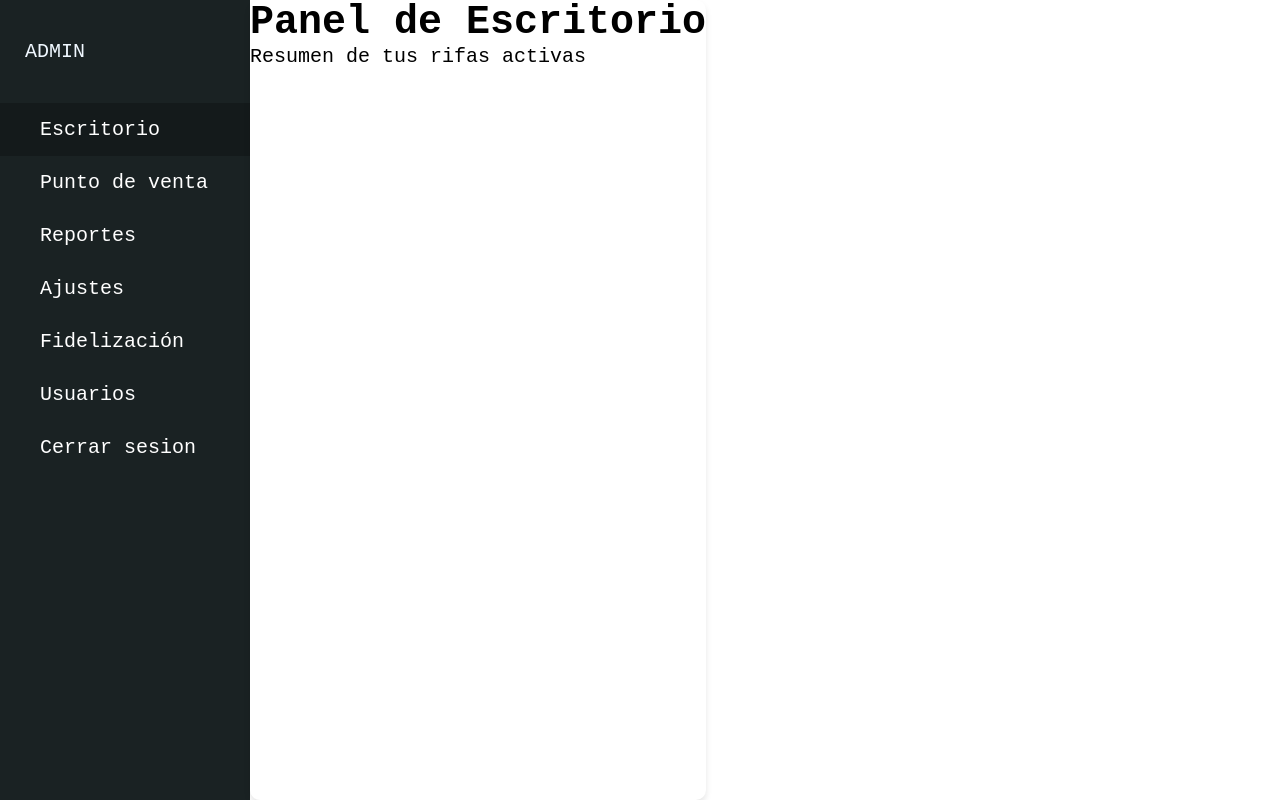
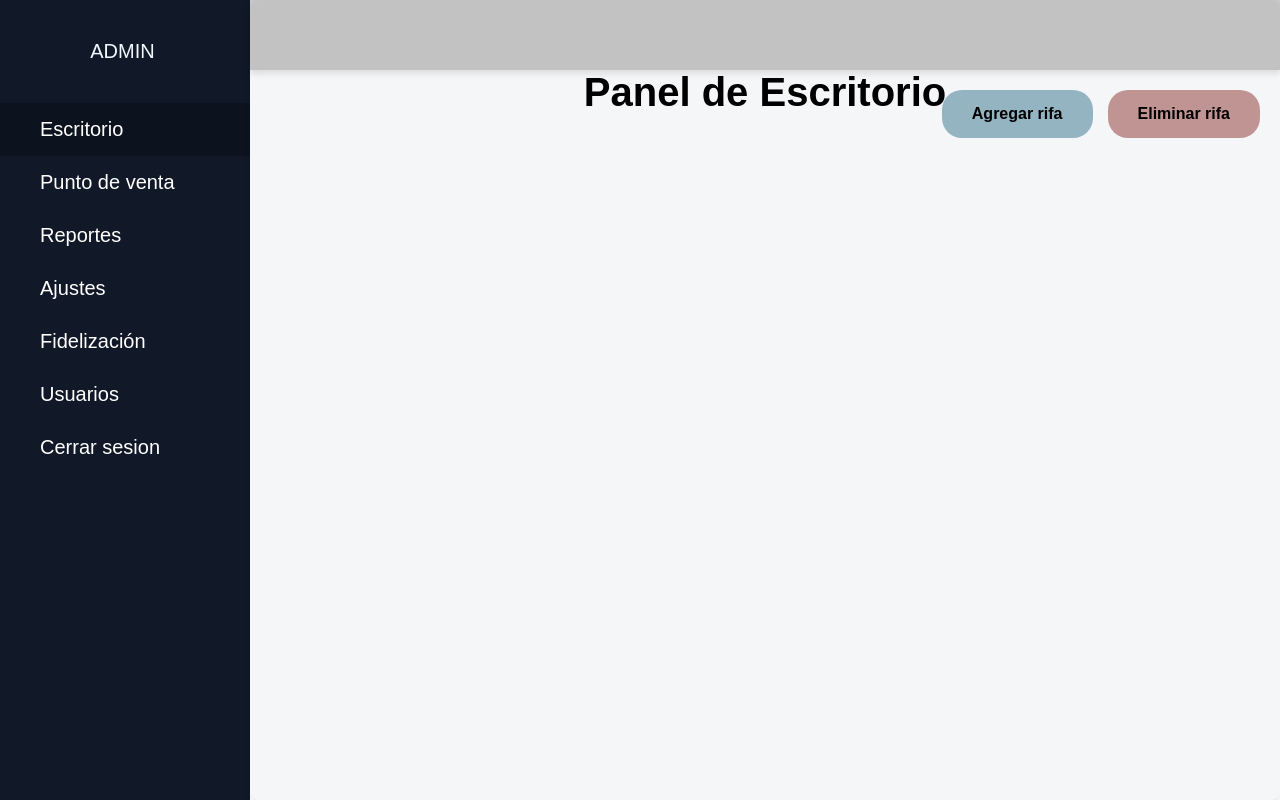
Before and after one commit to sgzzti/pagina-rifas, a website: page public/admin/panel.html in a window 1280 px wide. Both pictures are taken after a click on the item "Escritorio". Drawn offline with Linux system fonts and the light colour scheme.

Commit message:
panel admin avanze

```diff
--- a/public/admin/panel.html
+++ b/public/admin/panel.html
@@ -13,21 +13,36 @@
         </div>
         <nav>
           <ul id="sidebar" class="sidebar-menu">
-            <li data-seccion="escritorio"><i id="icon-home"></i> Escritorio</li>
-            <li data-seccion="ticket"><i class="icon-ticket"></i> Punto de venta</li>
-            <li data-seccion="reportes"><i class="icon-reportes"></i> Reportes</li>
-            <li data-seccion="ajustes"><i class="icon-settings"></i> Ajustes</li>
-            <li data-seccion="fidelizacion"><i class="icon-afiliados"></i> Fidelización</li>
-            <li data-seccion="usuarios"><i class="icon-users"></i> Usuarios</li>
-            <li data-seccion="logout"><i class="icon-exit"></i> Cerrar sesion</li>
+            <li seccion-datos="escritorio"><i class="icon-escritorio"></i> Escritorio</li>
+            <li seccion-datos="ticket"><i class="icon-ticket"></i> Punto de venta</li>
+            <li seccion-datos="reportes"><i class="icon-reportes"></i> Reportes</li>
+            <li seccion-datos="ajustes"><i class="icon-settings"></i> Ajustes</li>
+            <li seccion-datos="fidelizacion"><i class="icon-afiliados"></i> Fidelización</li>
+            <li seccion-datos="usuarios"><i class="icon-usuarios"></i> Usuarios</li>
+            <li seccion-datos="logout"><i class="icon-logout"></i> Cerrar sesion</li>
           </ul>
         </nav>
       </aside>
 
       <main class="main-content">
+        <header class="topbar"> </header>
         <div id="escritorio" class="seccion-contenido">
           <h1>Panel de Escritorio</h1>
-          <p>Resumen de tus rifas activas</p>
+          <p></p>
+
+
+
+          <div class="acciones">
+            <button class="btn-position btn-verde">
+              <span></span>
+              <b id="agregar">Agregar rifa</b>
+            </button>
+
+            <button class="btn-position btn-rojo">
+              <span></span>
+              <b id="eliminar">Eliminar rifa</b>
+            </button>
+          </div>
         </div>
 
         <div id="ticket" class="seccion-contenido" style="display: none">
--- a/public/css/cssPanel.css
+++ b/public/css/cssPanel.css
@@ -1,3 +1,6 @@
+
+
+
 * {
     margin: 0;
     padding: 0;
@@ -7,25 +10,27 @@
 body, html {
     height: 100%;
     width: 100%;
+    text-align: center;
 }
 .main-content{
     background: white;
     border-radius: 10px;
     box-shadow: 0 4px 6px rgba(0,0,0,0.1);
     margin: 0px;
+    background-color: #f3f4f6c7;
+    flex: 1;
 }
 
 .admin-layout{
     display:flex;height: 100vh;
-    font-family: monospace;
+    font-family:sans-serif;
     font-size: 20px;
 }
 
 .sidebar{
     width: 250px;
     color: aliceblue;
-    border-color: #292626;
-    background-color: #1a2223;
+    background-color: #111827;
     padding: 0;
 }
 
@@ -57,7 +62,7 @@ body, html {
 
 
 .activo {
-    background-color: #141a1b;
+    background-color: #0a0e1680;
 }
 
 .oculto{
@@ -80,3 +85,80 @@ body, html {
     height: 100%;
     padding: 20px;
 }
+
+.topbar{
+    display: flex;
+    height: 70px;
+    background-color: rgba(150, 148, 148, 0.521);
+    width: 100%;
+    justify-content: space-between;
+    align-items: center;
+    box-shadow: 0 4px 6px rgba(0, 0, 0, 0.1)
+}
+
+
+
+
+
+
+
+
+
+.btn-position {
+    position: relative;
+    overflow: hidden;
+    padding: 15px 30px;
+    border: 2px transparent;
+    background: #10B981;
+    cursor: pointer;
+    font-size: 16px;
+    border-radius: 20px;
+    font-family: sans-serif;
+  }
+
+  .btn-position span {
+    position: absolute;
+    width: 0;
+    height: 0;
+    border-radius: 70%;
+    background: rgba(0, 0, 0, 0.2);
+    transform: translate(-50%, -50%);
+    transition: width 0.4s ease, height 0.4s ease;
+    z-index: 0;
+  }
+
+  .btn-position:hover span {
+    width: 300%;
+    height: 300%;
+  }
+
+  .btn-position b {
+    position: relative;
+    z-index: 1;
+  }
+
+
+  .acciones {
+    position: absolute;
+    top: 90px;
+    right: 20px;
+    display: flex;
+    gap: 15px;
+  }
+
+  .btn-verde {
+    background: #94B4C1;
+  }
+
+  .btn-rojo {
+    background: #c19494;
+  }
+
+  .btn-verde span {
+    background: rgba(255, 255, 255, 0.3);
+  }
+
+  .btn-rojo span {
+    background: rgba(0, 0, 0, 0.3);
+
+  }
--- a/public/js/panel.js
+++ b/public/js/panel.js
@@ -3,14 +3,15 @@ let sidebar = document.querySelectorAll("li")
 
 
 
-function limpiarActivo(){
+function limpiarActivo() {
     sidebar.forEach(elemento => {
-     elemento.classList.remove("activo")
+        elemento.classList.remove("activo")
 
-})}
+    })
+}
 
-function limpiarContent(){
-    content.forEach(seccion =>{
+function limpiarContent() {
+    content.forEach(seccion => {
         seccion.style.display = "none"
     })
 }
@@ -19,12 +20,34 @@ sidebar.forEach(elemento => {
     elemento.addEventListener('click', function (event) {
         limpiarActivo()
         limpiarContent()
-        let idDestino = elemento.getAttribute("data-seccion")
+        let idDestino = elemento.getAttribute("seccion-datos")
         let seccionAMostrar = document.getElementById(idDestino)
-            if (seccionAMostrar) {
+        if (seccionAMostrar) {
             seccionAMostrar.style.display = "block"
         }
 
         elemento.classList.add("activo")
     })
 })
+
+document.querySelectorAll('.btn-position').forEach(btn => {
+    btn.addEventListener('mouseenter', e => {
+      const rect = btn.getBoundingClientRect()
+      const x = e.clientX - rect.left
+      const y = e.clientY - rect.top
+
+      const span = btn.querySelector('span')
+      span.style.left = x + 'px'
+      span.style.top = y + 'px'
+    })
+
+    btn.addEventListener('mouseleave', e => {
+      const rect = btn.getBoundingClientRect()
+      const x = e.clientX - rect.left
+      const y = e.clientY - rect.top
+
+      const span = btn.querySelector('span')
+      span.style.left = x + 'px'
+      span.style.top = y + 'px'
+    })
+  })
```
